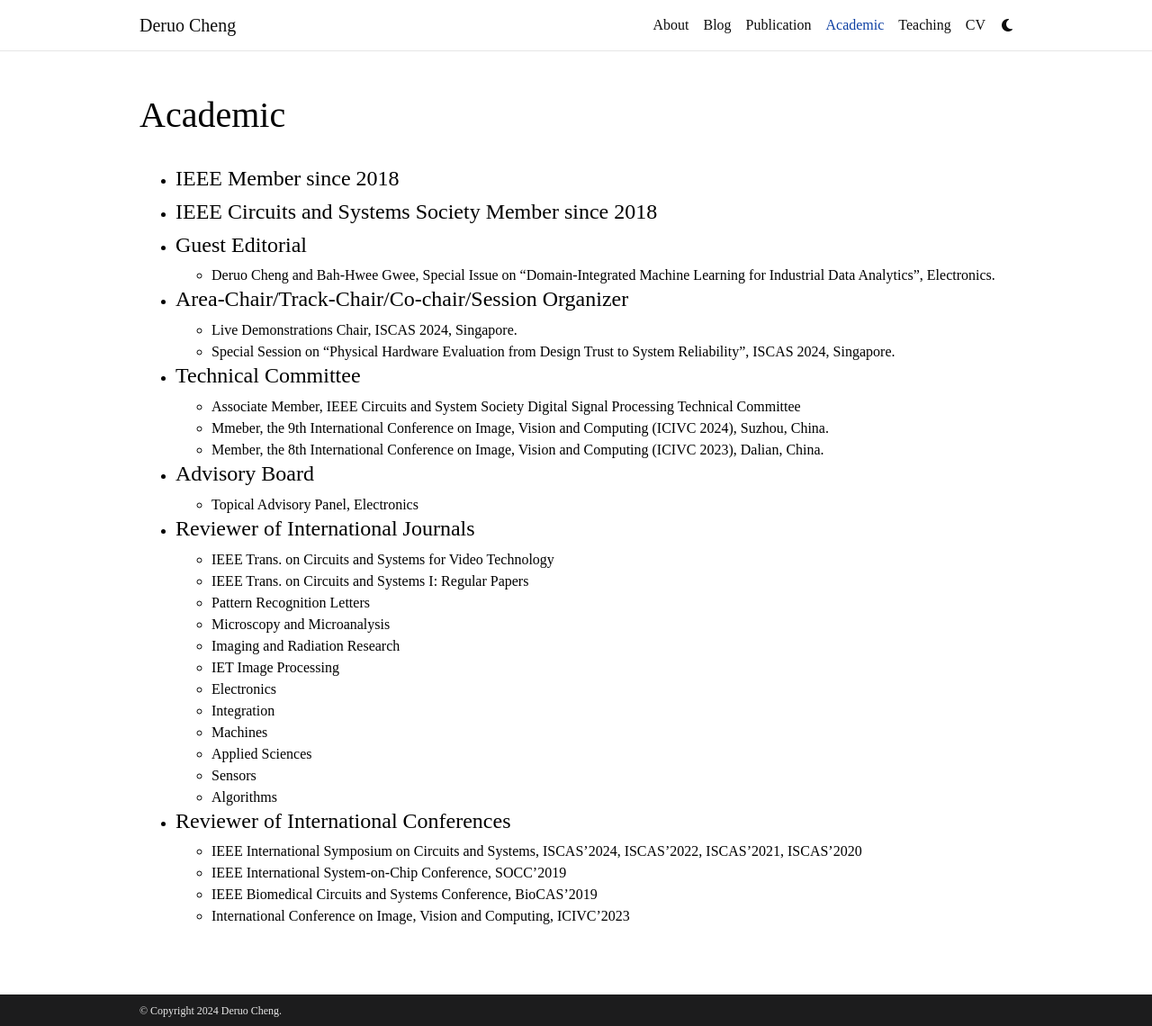
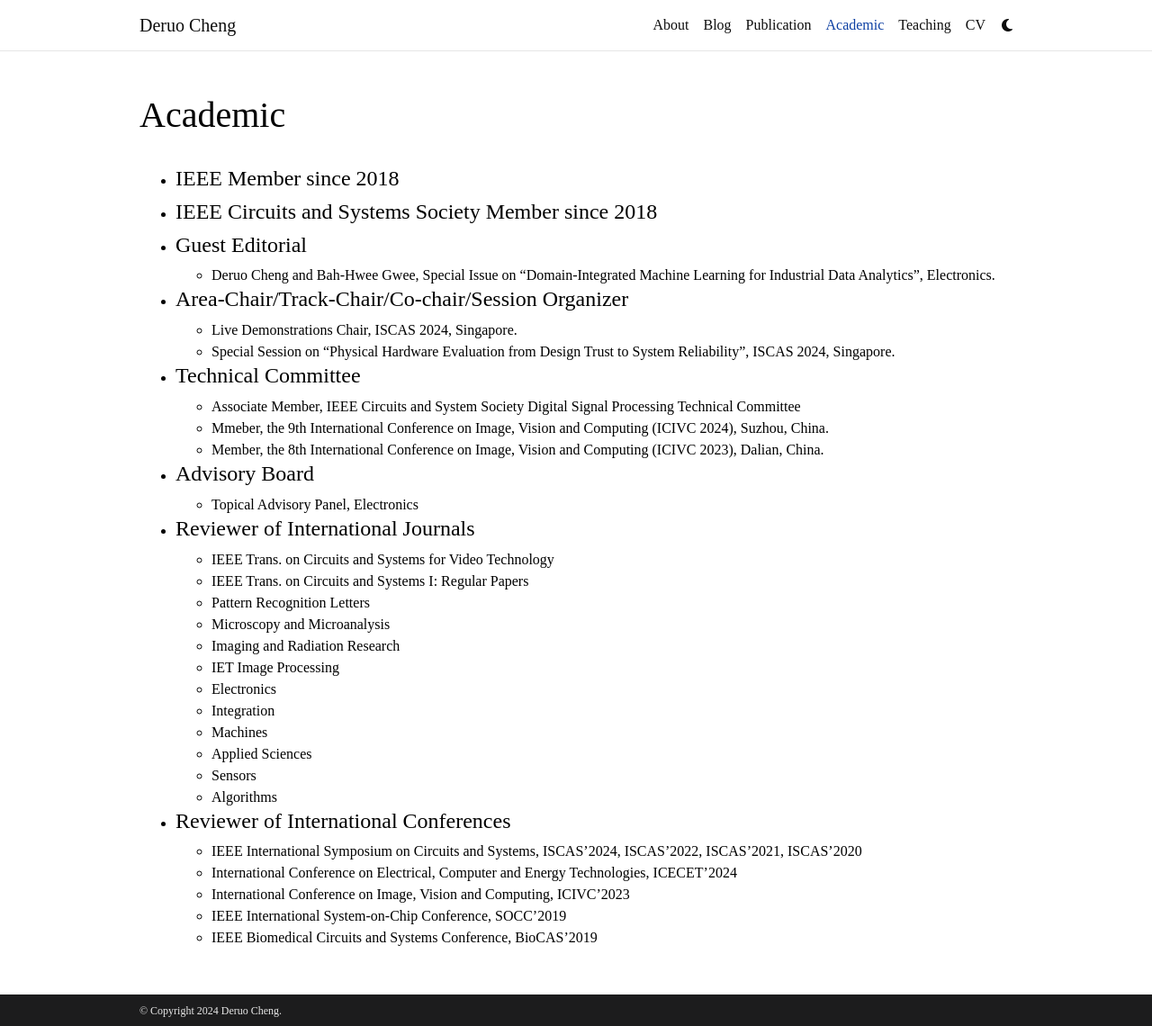
Before and after one commit to deruocheng/deruocheng.github.io, a Jekyll site: the page built from _pages/Academic.md, in a window 1280 px wide and 1140 px high. Shown: the whole window at 90% size. Built offline with Jekyll 4.4.1, drawn with Linux system fonts in a browser that asks for light colours; comment, search, counter and statistics services are not loaded; a style sheet for code colours, icons or effects is not loaded.

Commit message:
Update Academic.md

```diff
--- a/_pages/Academic.md
+++ b/_pages/Academic.md
@@ -42,6 +42,7 @@
 
 -   #### Reviewer of International Conferences
     *   IEEE International Symposium on Circuits and Systems, ISCAS'2024, ISCAS'2022, ISCAS'2021, ISCAS'2020
+    *   International Conference on Electrical, Computer and Energy Technologies, ICECET'2024
+    *   International Conference on Image, Vision and Computing, ICIVC'2023
     *   IEEE International System-on-Chip Conference, SOCC'2019
     *   IEEE Biomedical Circuits and Systems Conference, BioCAS'2019
-    *   International Conference on Image, Vision and Computing, ICIVC'2023
```
